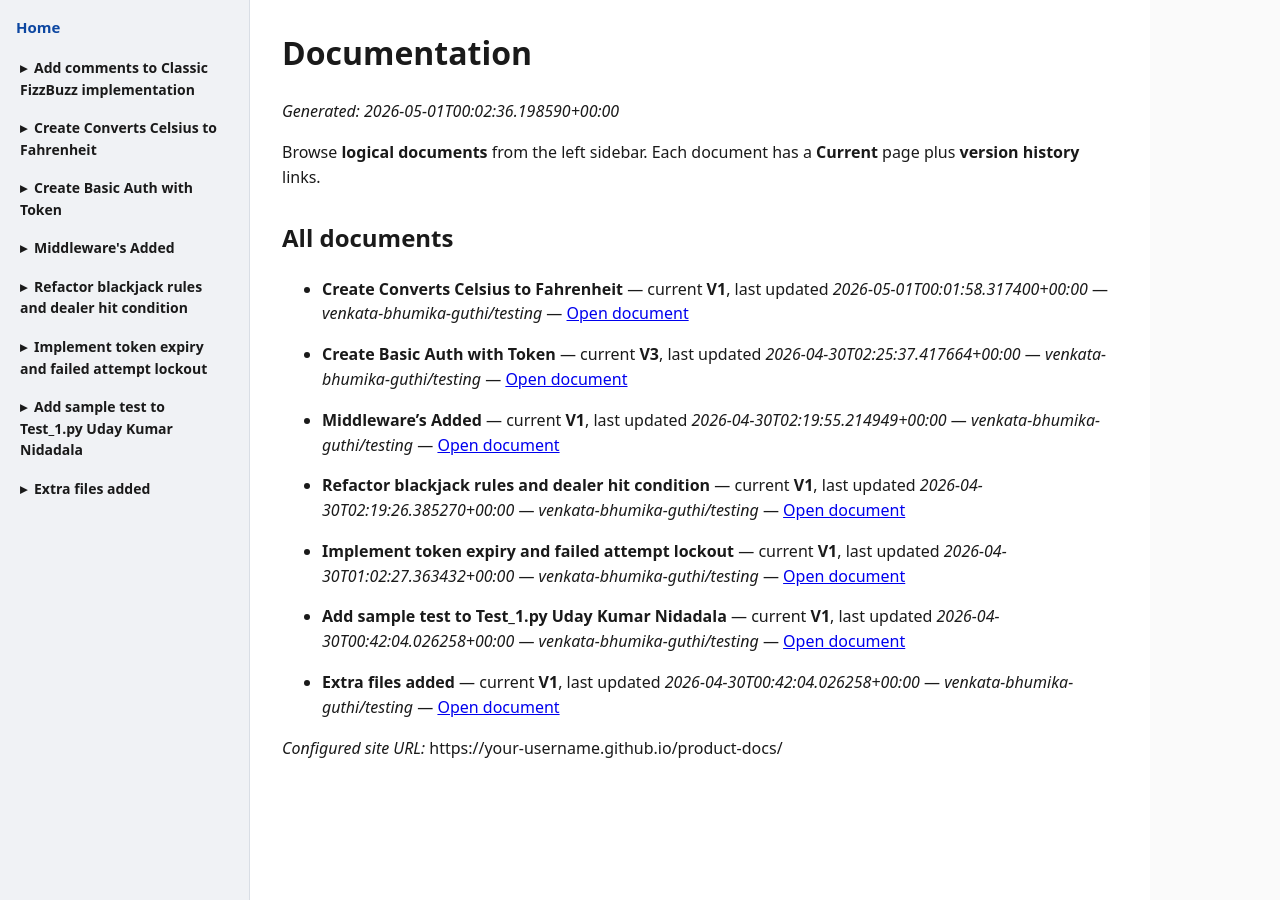
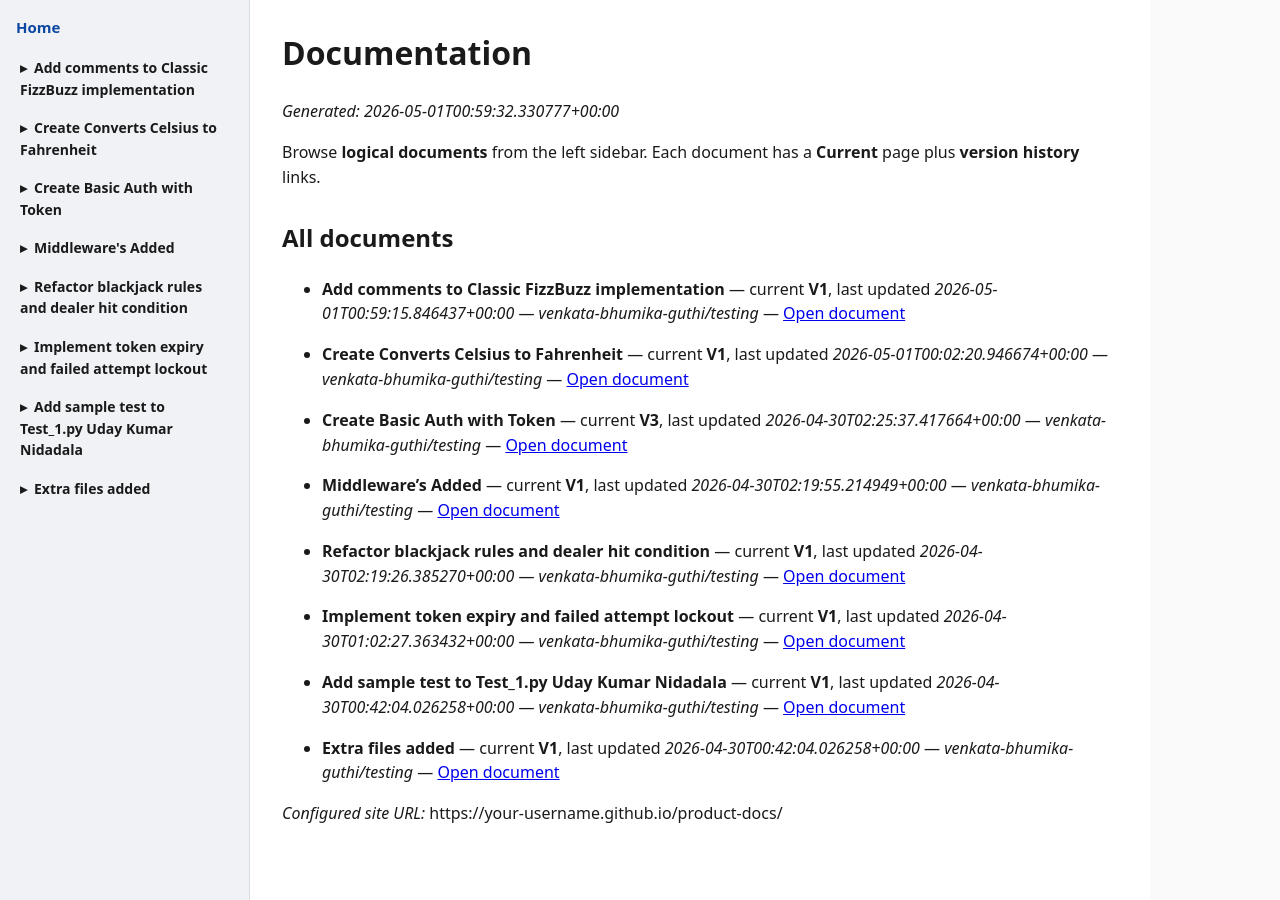
Before and after one commit to Venkata-Bhumika-Guthi/product-docs, a Jekyll site: the page built from docs/index.md, in a window 1280 px wide. Built offline with Jekyll 4.4.1, drawn with Linux system fonts in a browser that asks for light colours.

Commit message:
docs: refresh index (logical documents only)

```diff
--- a/docs/index.md
+++ b/docs/index.md
@@ -6,13 +6,16 @@ title: "Home"
 
 # Documentation
 
-_Generated: 2026-05-01T00:02:36.198590+00:00_
+_Generated: 2026-05-01T00:59:32.330777+00:00_
 
 Browse **logical documents** from the left sidebar. Each document has a **Current** page plus **version history** links.
 
 ## All documents
 
-- **Create Converts Celsius to Fahrenheit** — current **V1**, last updated _2026-05-01T00:01:58.317400+00:00_
+- **Add comments to Classic FizzBuzz implementation** — current **V1**, last updated _2026-05-01T00:59:15.846437+00:00_
+  — _venkata-bhumika-guthi/testing_ — [Open document]({{ site.baseurl }}/documents/add-comments-to-classic-fizzbuzz-implementation-28ff802fb8/index.html)
+
+- **Create Converts Celsius to Fahrenheit** — current **V1**, last updated _2026-05-01T00:02:20.946674+00:00_
   — _venkata-bhumika-guthi/testing_ — [Open document]({{ site.baseurl }}/documents/create-converts-celsius-to-fahrenheit-b8114929b3/index.html)
 
 - **Create Basic Auth with Token** — current **V3**, last updated _2026-04-30T02:25:37.417664+00:00_
```
